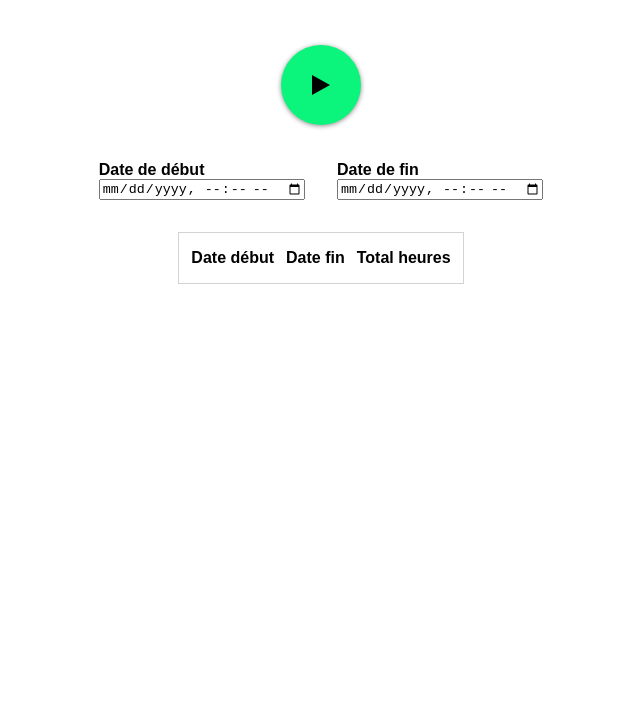
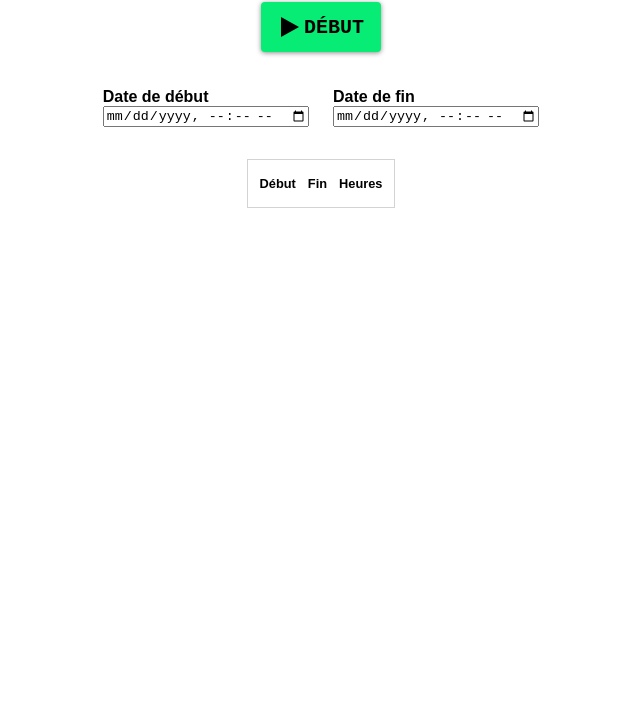
Before and after one commit to alex-drocks/time-tracking-app, a website built with Parcel: page src/index.html in a window 1280 px wide. Shown: the part 79-800 px from the top of the page, without its empty margins (319-959 px from the left). Built offline with nearby package versions, Linux system fonts and the light colour scheme.

Commit message:
Improved styles for the main toggle timer button

```diff
--- /dev/null
+++ b/postcssrc.json
@@ -0,0 +1,5 @@
+{
+  "plugins": {
+    "autoprefixer": true
+  }
+}
--- a/src/index.html
+++ b/src/index.html
@@ -9,8 +9,21 @@
   <script defer type="module" src="scripts/index.js"></script>
 </head>
 <body>
-<h1>Suivi des heures de travail</h1>
-<button id="toggleTimerBtn"><!--dynamic icon injected with Javascript--></button>
+<h1>Compteur de temps</h1>
+<button id="toggleTimerBtn">
+  <span class="toggle-timer-btn--state start" style="display: none">
+    <svg class="play" xmlns="http://www.w3.org/2000/svg" viewBox="0 0 24 24">
+      <path d="M3 22V2l18 10L3 22z"/>
+    </svg>
+    <span>Début</span>
+  </span>
+  <span class="toggle-timer-btn--state stop" style="display: none">
+    <svg class="stop" xmlns="http://www.w3.org/2000/svg" viewBox="0 0 24 24"><path
+            d="M11 22H7V2h4v20zm6-20h-4v20h4V2z"/></svg>
+    <span>Pause</span>
+  </span>
+
+</button>
 <form id="timeTrackingForm">
   <div class="form-field start">
     <label for="startTimeInput"><strong>Date de début</strong></label>
@@ -30,9 +43,9 @@
 <table>
   <thead>
   <tr>
-    <th>Date début</th>
-    <th>Date fin</th>
-    <th>Total heures</th>
+    <th>Début</th>
+    <th>Fin</th>
+    <th>Heures</th>
   </tr>
   </thead>
   <tbody id="timeTrackingRows">
--- a/src/scripts/index.js
+++ b/src/scripts/index.js
@@ -1,4 +1,4 @@
-import {differenceInMilliseconds, format} from 'date-fns';
+import {format} from 'date-fns';
 import {nanoid} from 'nanoid';
 
 
@@ -20,13 +20,12 @@ const html = {
   timeTrackingRows: document.getElementById("timeTrackingRows"),
 };
 
-const playSVG = `<svg class="play" xmlns="http://www.w3.org/2000/svg" viewBox="0 0 24 24"><path d="M3 22V2l18 10L3 22z"/></svg>`;
-const stopSVG = `<svg class="stop" xmlns="http://www.w3.org/2000/svg" viewBox="0 0 24 24"><path d="M2 2h20v20H2z"/></svg>`;
+// const playSVG = `<svg class="play" xmlns="http://www.w3.org/2000/svg" viewBox="0 0 24 24"><path d="M3 22V2l18 10L3 22z"/></svg>`;
+// const stopSVG = `<svg class="stop" xmlns="http://www.w3.org/2000/svg" viewBox="0 0 24 24"><path d="M2 2h20v20H2z"/></svg>`;
 
 
 function initApp() {
-  html.toggleTimerBtn.className = "play";
-  html.toggleTimerBtn.innerHTML = playSVG;
+  html.toggleTimerBtn.className = "start-timer";
   html.startTimeInput.value = "";
   html.endTimeInput.value = "";
   registerEventHandlers();
@@ -44,14 +43,12 @@ function toggleTimer() {
   const validDateString = format(new Date(), "yyyy-MM-dd'T'kk:mm");
   if (state.timerIsActive) {
     html.endTimeInput.value = validDateString;
-    html.toggleTimerBtn.className = "play";
-    html.toggleTimerBtn.innerHTML = playSVG;
+    html.toggleTimerBtn.className = "start-timer";
     state.timerIsActive = false;
     addTimeRow(null);
   } else {
     html.startTimeInput.value = validDateString;
-    html.toggleTimerBtn.className = "stop";
-    html.toggleTimerBtn.innerHTML = stopSVG;
+    html.toggleTimerBtn.className = "stop-timer";
     state.timerIsActive = true;
   }
 }
@@ -79,11 +76,11 @@ function createTimeRowElement(startTime, endTime, totalHours) {
 
   const start = document.createElement("td");
   start.id = `startTime-${uniqueId}`;
-  start.textContent = format(startTime, "yyyy-MM-dd @ kk:mm");
+  start.textContent = format(startTime, "yyyy-MM-dd, kk:mm");
 
   const end = document.createElement("td");
   end.id = `endTime-${uniqueId}`;
-  end.textContent = format(endTime, "yyyy-MM-dd @ kk:mm");
+  end.textContent = format(endTime, "yyyy-MM-dd, kk:mm");
 
   const total = document.createElement("td");
   total.id = `totalTime-${uniqueId}`;
@@ -101,7 +98,8 @@ function createTimeRowElement(startTime, endTime, totalHours) {
 
 
 function getTimeDifferenceInHours(dateEnd, dateStart) {
-  return roundToX(differenceInMilliseconds(dateEnd, dateStart) / 3600000, 2);
+  const differenceInMilliseconds = dateEnd.getTime() - dateStart.getTime()
+  return roundToX(differenceInMilliseconds / 3600000, 2);
 }
 
 
--- a/src/styles/global.css
+++ b/src/styles/global.css
@@ -1,7 +1,7 @@
 :root {
   font-family: Arial, sans-serif;
-  --green: #0bf57c;
-  --red: #ff2525;
+  --green: #06ec74;
+  --red: #ff1a1a;
 }
 
 * {
@@ -16,13 +16,17 @@ body {
   gap: 2rem;
 }
 
+h1 {
+  margin: 0
+}
+
 form {
   display: flex;
   flex-direction: row;
   align-items: flex-end;
   justify-content: center;
   flex-wrap: wrap;
-  gap: 2rem;
+  gap: 1.5rem;
 }
 
 .form-field {
@@ -34,6 +38,7 @@ form {
 table {
   border-spacing: .75rem;
   border: 1px solid lightgray;
+  font-size: .8rem;
 }
 
 table th, table td {
@@ -60,9 +65,9 @@ table th, table td {
   border: none;
   cursor: pointer;
   margin: .25rem .125rem;
-  border-radius: 50%;
-  width: 80px;
-  height: 80px;
+  border-radius: .25rem;
+  width: 120px;
+  height: 50px;
   display: flex;
   align-items: center;
   justify-content: center;
@@ -75,14 +80,34 @@ table th, table td {
   box-shadow: 0 1px 4px rgba(0, 0, 0, .6);
 }
 
-#toggleTimerBtn.play {
+#toggleTimerBtn.start-timer {
   background-color: var(--green);
   border-color: var(--green);
 }
 
-#toggleTimerBtn.stop {
+#toggleTimerBtn.stop-timer {
   background-color: var(--red);
   border-color: var(--red);
+}
+
+#toggleTimerBtn .toggle-timer-btn--state {
+  width: 100%;
+  padding: 0 11px;
+  display: flex;
+  align-items: center;
+  justify-content: space-between;
+  font-family: monospace;
+  font-size: 20px;
+  font-weight: 600;
+  text-transform: uppercase;
+}
+
+#toggleTimerBtn.start-timer .toggle-timer-btn--state.start {
+  display: flex !important;
+}
+
+#toggleTimerBtn.stop-timer .toggle-timer-btn--state.stop {
+  display: flex !important;
 }
 
 #toggleTimerBtn svg {
```
Also changed, not shown: package.json (+3 -6 lines), 1 other file.
